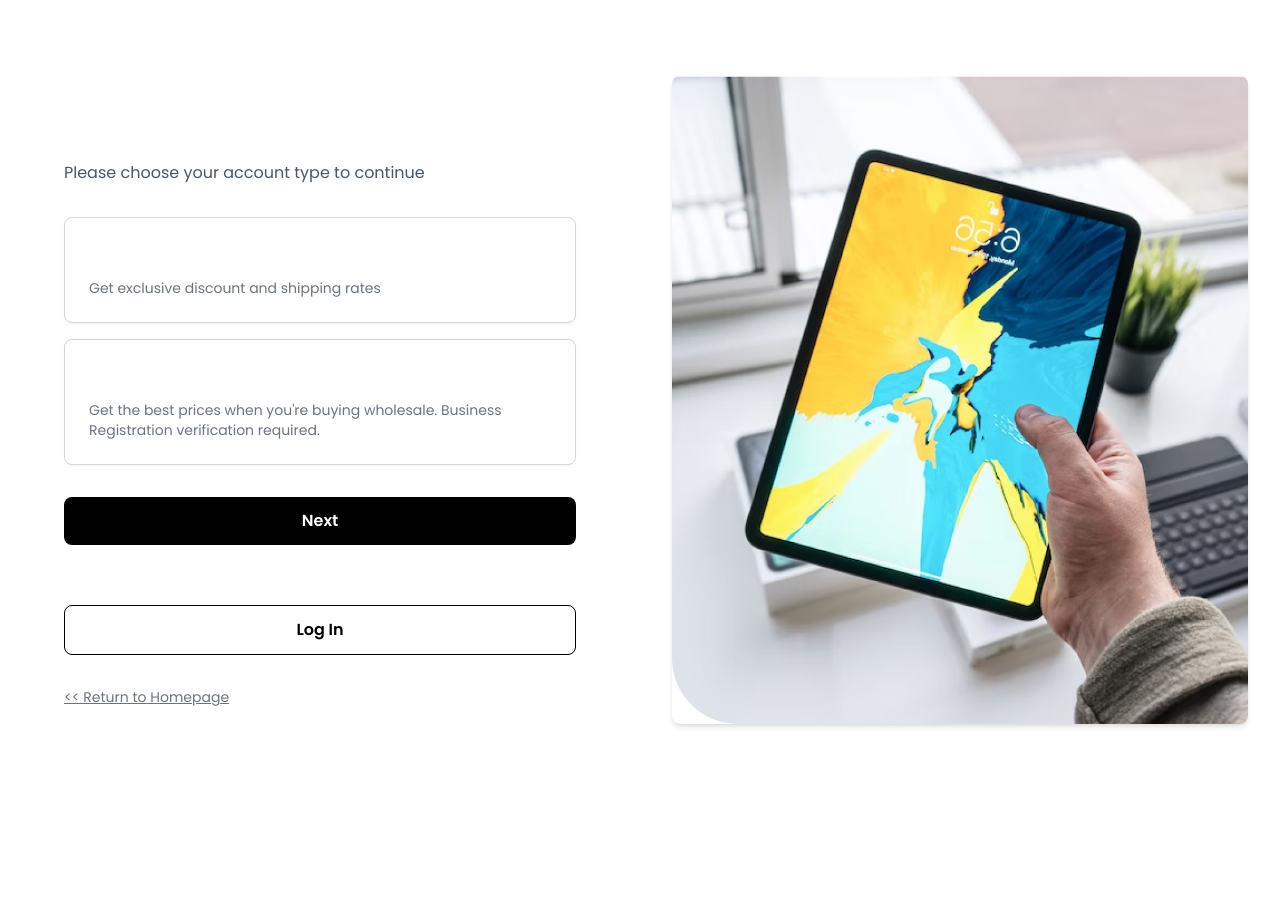
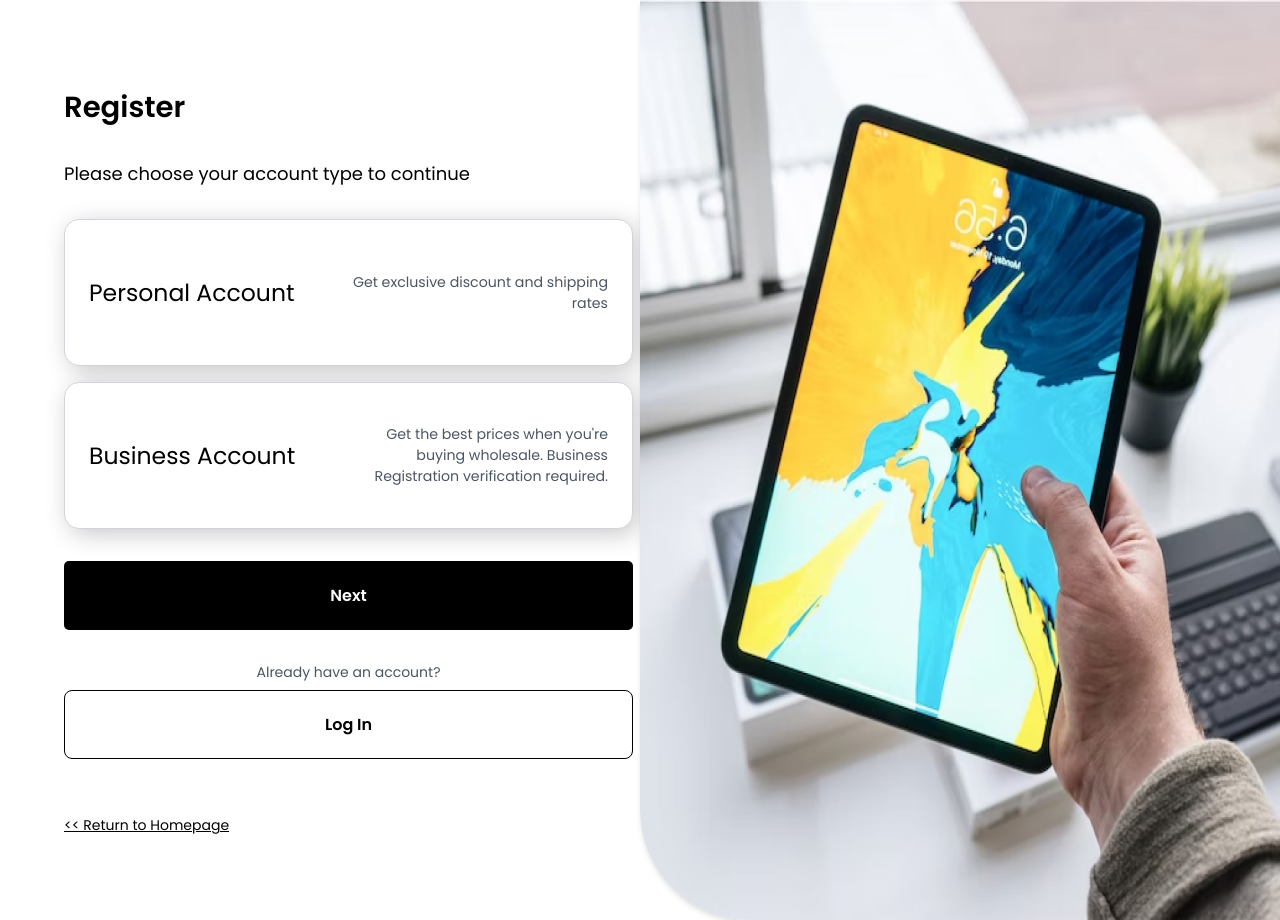
Before and after one commit to rovinyawijeramaofficial/E-tech-Shop-LK, a Next.js app: page /register in a window 1280 px wide. Before the commit the page ends 800 px from the top, so only its background shows below. Built offline with nearby package versions, Linux system fonts and the light colour scheme.

Commit message:
finished

```diff
--- a/pages/register.js
+++ b/pages/register.js
@@ -19,76 +19,118 @@ const Register = () => {
   };
 
   return (
-    <div className="min-h-screen flex flex-col md:flex-row items-center justify-center bg-white">
+    <div className="min-h-screen bg-white">
+      {/* Desktop View */}
+      <div className="hidden md:flex flex-col md:flex-row items-center justify-center">
         {/* Left Section */}
-      <div className="w-full md:w-1/2 p-8 md:p-16 space-y-8">
-        <h1 className="text-3xl font-bold">Register</h1>
-        <p className="text-gray-600">Please choose your account type to continue</p>
+        <div className="w-1/2 p-16 space-y-8">
+          <h1 className="font-poppins font-bold text-[29.12px] text-black">Register</h1>
+          <p className="font-poppins text-[18px] text-black">Please choose your account type to continue</p>
 
           {/* Account Type Options */}
           <div className="space-y-4">
             <div
               onClick={() => handleSelectAccount("personal")}
-            className={`border rounded-lg p-6 shadow-sm hover:shadow-md cursor-pointer flex flex-col space-y-2 ${
+              className={`rounded-[15px] p-6 flex items-center justify-between cursor-pointer transition-colors duration-300 border-[1px] bg-white hover:border-gray-400 ${
                 selectedAccount === "personal" ? "border-black bg-gray-100" : "border-gray-300"
               }`}
+              style={{ width: "569px", height: "147px", boxShadow: "5px 5px 24px 0px rgba(0, 0, 0, 0.22)" }}
             >
-            <h2 className="text-lg font-semibold">Personal Account</h2>
-            <p className="text-sm text-gray-500">
+              <h2 className="font-poppins font-medium text-[23.54px] text-black">Personal Account</h2>
+              <p className="font-poppins text-[14.16px] text-gray-600 text-right w-[273px]">
                 Get exclusive discount and shipping rates
               </p>
             </div>
+
             <div
               onClick={() => handleSelectAccount("business")}
-            className={`border rounded-lg p-6 shadow-sm hover:shadow-md cursor-pointer flex flex-col space-y-2 ${
+              className={`rounded-[15px] p-6 flex items-center justify-between cursor-pointer transition-colors duration-300 border-[1px] bg-white hover:border-gray-400 ${
                 selectedAccount === "business" ? "border-black bg-gray-100" : "border-gray-300"
               }`}
+              style={{ width: "569px", height: "147px", boxShadow: "5px 5px 24px 0px rgba(0, 0, 0, 0.22)" }}
             >
-            <h2 className="text-lg font-semibold">Business Account</h2>
-            <p className="text-sm text-gray-500">
-              Get the best prices when you're buying wholesale. Business
-              Registration verification required.
+              <h2 className="font-poppins font-medium text-[23.54px] text-black">Business Account</h2>
+              <p className="font-poppins text-[14.16px] text-gray-600 text-right w-[273px]">
+                Get the best prices when you're buying wholesale. Business Registration verification required.
               </p>
             </div>
           </div>
 
           {/* Next Button */}
+          <button onClick={handleNextClick} className="w-[569px] h-[69px] bg-black text-white py-3 rounded-[5px] font-semibold hover:bg-gray-800 transition">
+            Next
+          </button>
+
+          {/* Login Button */}
+          <button>
+          <div className="text-center">
+            <p className="text-sm text-gray-600">Already have an account?</p>
+            <Link href="/login">
+              <button className="mt-2 w-[569px] h-[69px] bg-white text-black py-3 rounded-lg font-semibold hover:bg-gray-300 transition border-[1px] border-black">
+                Log In
+              </button>
+            </Link>
+          </div>
+          </button>
+
+          <br/><br/>
+
+          {/* Return to Homepage Link */}
+          <Link href="/" className="block text-sm text-black underline hover:text-gray-700 transition">
+            &lt;&lt; Return to Homepage
+          </Link>
+        </div>
+
+        {/* Right Section */}
+        <div className="items-center justify-center ">
+          <img src="/images/dell-unsplash 2.png" alt="Tablet showing colorful screen" className="w-[960px] h-[920px] shadow-md" style={{ borderBottomLeftRadius: "110px" }} />
+        </div>
+      </div>
+
+
+      {/* Mobile View */}
+      <div className="md:hidden flex flex-col items-center px-6 py-10 space-y-6">
+        <h1 className="text-2xl font-bold text-black">Register</h1>
+        <p className="text-lg text-black text-center">Please choose your account type to continue</p>
+
+        {/* Account Type Options */}
+        <div className="space-y-4 w-full max-w-xs">
           <button
-          onClick={handleNextClick}
-          className="w-full bg-black text-white py-3 rounded-lg text-center font-semibold hover:bg-gray-800 transition"
+            onClick={() => handleSelectAccount("personal")}
+            className={`w-full p-4 rounded-lg border ${selectedAccount === "personal" ? "border-black bg-gray-100" : "border-gray-300"}`}
           >
+            <h2 className="text-lg font-medium text-black">Personal Account</h2>
+            <p className="text-sm text-gray-600">Get exclusive discount and shipping rates</p>
+          </button>
+
+          <button
+            onClick={() => handleSelectAccount("business")}
+            className={`w-full p-4 rounded-lg border ${selectedAccount === "business" ? "border-black bg-gray-100" : "border-gray-300"}`}
+          >
+            <h2 className="text-lg font-medium text-black">Business Account</h2>
+            <p className="text-sm text-gray-600">Get the best prices when you're buying wholesale.</p>
+          </button>
+        </div>
+
+        {/* Next Button */}
+        <button onClick={handleNextClick} className="w-full max-w-xs py-3 bg-black text-white rounded-lg font-semibold hover:bg-gray-800 transition">
           Next
         </button>
 
         {/* Login Button */}
         <div className="text-center">
-          <p className="text-sm text-black-500">Already have an account?</p>
+          <p className="text-sm text-gray-600">Already have an account?</p>
           <Link href="/login">
-            <button className="mt-2 w-full bg-white-200 text-black py-3 rounded-lg font-semibold hover:bg-gray-300 transition border border-[#000000]">
+            <button className="mt-2 w-full max-w-xs py-3 bg-white text-black rounded-lg font-semibold hover:bg-gray-300 transition border border-black">
               Log In
             </button>
           </Link>
         </div>
 
-        {/* Spacer to push the link further down */}
-        <div className="mt-12"></div>
-
         {/* Return to Homepage Link */}
-        <Link
-          href="/"
-          className="block text-sm text-gray-500 underline hover:text-gray-700 transition"
-        >
+        <Link href="/" className="text-sm text-black underline hover:text-gray-700 transition">
           &lt;&lt; Return to Homepage
         </Link>
-      </div>
-
-      {/* Right Section */}
-      <div className="hidden md:flex md:w-1/2 items-center justify-center p-8">
-        <img
-          src="/images/dell-unsplash 2.png"
-          alt="Tablet showing colorful screen"
-          className="w-[960px] left-[1920px] rounded-lg shadow-md"
-        />
       </div>
     </div>
   );
```
Lines whose indentation alone changed are shown as unchanged.
